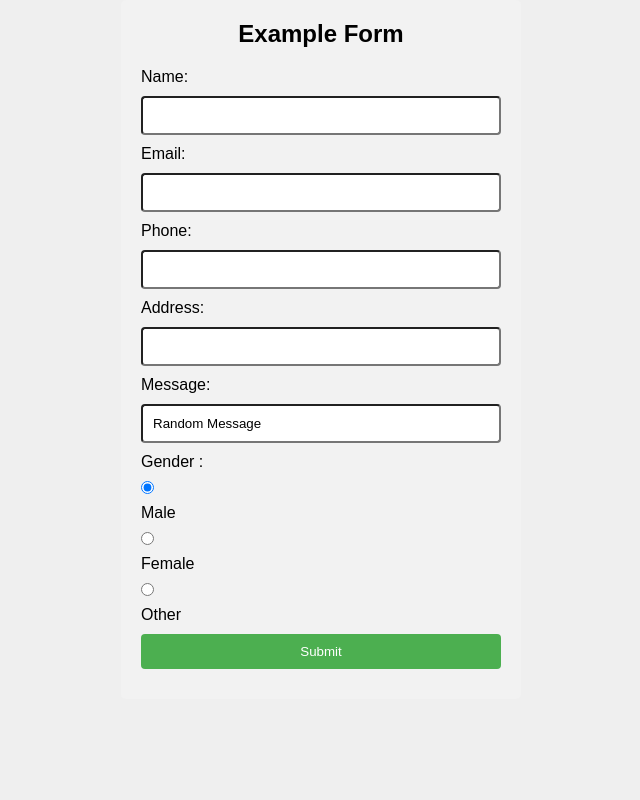
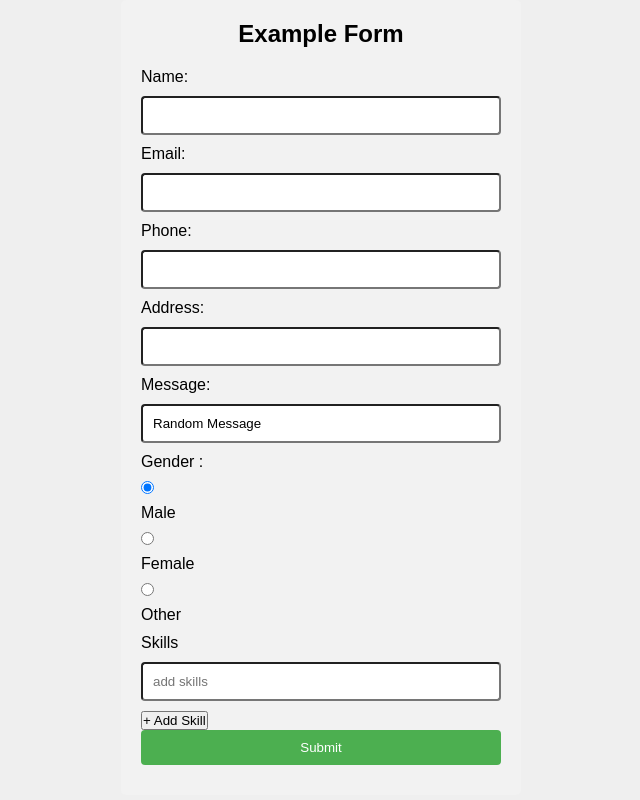
Before and after one commit to ShiyamS/Angular-13, an Angular app: page /Home in a window 1280 px wide. Shown: the whole page, without its empty margins (319-959 px from the left). Built offline with nearby package versions, Linux system fonts and the light colour scheme.

Commit message:
Reactive Form - Form Array

```diff
--- a/src/app/app.component.html
+++ b/src/app/app.component.html
@@ -114,6 +114,17 @@
       <input type="radio" id="{{gen.id}}" formControlName="gen" value="{{gen.value}}">
       <label for="gender">{{gen.value}}</label>
     </span>
+
+    <div formArrayName="skills">
+      <label for="skills">Skills</label>
+      <ng-container *ngFor="let skill of reactiveForm.get('skills')['controls']; index  as i ">
+        <input type="text" placeholder="add skills" formControlName="{{i}}" id="skill">
+      </ng-container>
+      <button (click)="addSkill()">+ Add Skill</button>
+      <br>
+    </div>
+
+
     <input type="submit" value="Submit" [disabled]="!reactiveForm.valid">
   </form>
 </div>
--- a/src/app/app.component.ts
+++ b/src/app/app.component.ts
@@ -3,7 +3,7 @@
 import { AuthService } from './services/auth.service';
 import { StudentsService } from './services/students.service';
 import { Student } from './student';
-import { FormControl, FormGroup, NgForm, Validators } from '@angular/forms';
+import { FormArray, FormControl, FormGroup, NgForm, Validators } from '@angular/forms';
 import { NgFor } from '@angular/common';
 
 @Component({
@@ -215,10 +215,17 @@
       address: new FormControl(null),
       message: new FormControl('Random Message'),
       gen: new FormControl('Male'),
+      skills: new FormArray([
+        new FormControl(null, Validators.required),
+      ])
     })
   }
 
   onSubmit() {
     console.log(this.reactiveForm);
   }
+
+  addSkill() {
+    (<FormArray>this.reactiveForm.get('skills')).push(new FormControl(null, Validators.required))
+  }
 }
--- a/tsconfig.json
+++ b/tsconfig.json
@@ -5,7 +5,7 @@
     "baseUrl": "./",
     "outDir": "./dist/out-tsc",
     "forceConsistentCasingInFileNames": true,
-    "strict": true,
+    "strict": false,
     "noImplicitOverride": true,
     "noPropertyAccessFromIndexSignature": true,
     "noImplicitReturns": true,
```
